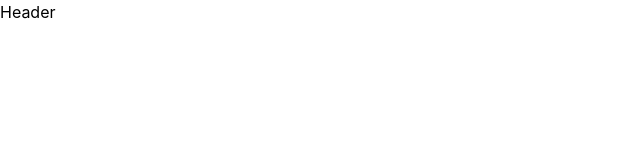
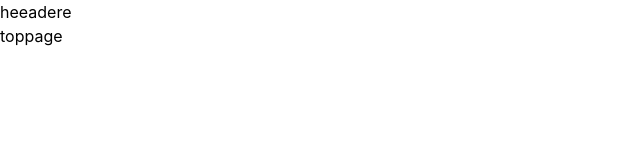
Before and after one commit to sawao7/dreamshare, a React (Create React App) app: page / in a window 1280 px wide. Shown: the top 160 px of the page, without its empty margins (0-640 px from the left). Built offline with nearby package versions, Linux system fonts and the light colour scheme.

Commit message:
before install firebase

```diff
--- a/src/App.js
+++ b/src/App.jsx
@@ -1,10 +1,10 @@
-import logo from "./logo.svg";
 import "./App.css";
+import { Routers } from "./components/Routers";
 
 function App() {
 	return (
 		<div>
-			<div>Header</div>
+			<Routers />
 		</div>
 	);
 }
--- /dev/null
+++ b/src/components/Header.jsx
@@ -0,0 +1,9 @@
+import React from "react";
+
+export const Header = () => {
+	return (
+		<div>
+			<div>heeadere</div>
+		</div>
+	);
+};
--- /dev/null
+++ b/src/components/Routers.jsx
@@ -0,0 +1,15 @@
+import React from "react";
+import { BrowserRouter, Route, Routes } from "react-router-dom";
+import { Header } from "./Header";
+import { Top } from "./Top";
+
+export const Routers = () => {
+	return (
+        <BrowserRouter>
+            <Header />
+			<Routes>
+				<Route path="/" element={<Top />}></Route>
+			</Routes>
+		</BrowserRouter>
+	);
+};
--- /dev/null
+++ b/src/components/Top.jsx
@@ -0,0 +1,9 @@
+import React from "react";
+
+export const Top = () => {
+	return (
+		<div>
+			<div>toppage</div>
+		</div>
+	);
+};
--- a/src/index.css
+++ b/src/index.css
@@ -3,15 +3,18 @@
 @tailwind utilities;
 
 body {
-  margin: 0;
-  font-family: -apple-system, BlinkMacSystemFont, 'Segoe UI', 'Roboto', 'Oxygen',
-    'Ubuntu', 'Cantarell', 'Fira Sans', 'Droid Sans', 'Helvetica Neue',
-    sans-serif;
-  -webkit-font-smoothing: antialiased;
-  -moz-osx-font-smoothing: grayscale;
+	margin: 0;
+	font-family: -apple-system, BlinkMacSystemFont, "Segoe UI", "Roboto", "Oxygen", "Ubuntu", "Cantarell", "Fira Sans",
+		"Droid Sans", "Helvetica Neue", sans-serif;
+	-webkit-font-smoothing: antialiased;
+	-moz-osx-font-smoothing: grayscale;
 }
 
 code {
-  font-family: source-code-pro, Menlo, Monaco, Consolas, 'Courier New',
-    monospace;
+	font-family: source-code-pro, Menlo, Monaco, Consolas, "Courier New", monospace;
 }
+
+/* original class can be used */
+.test {
+	color: red;
+}
```
Also changed, not shown: src/components/firebase.jsx (added).
